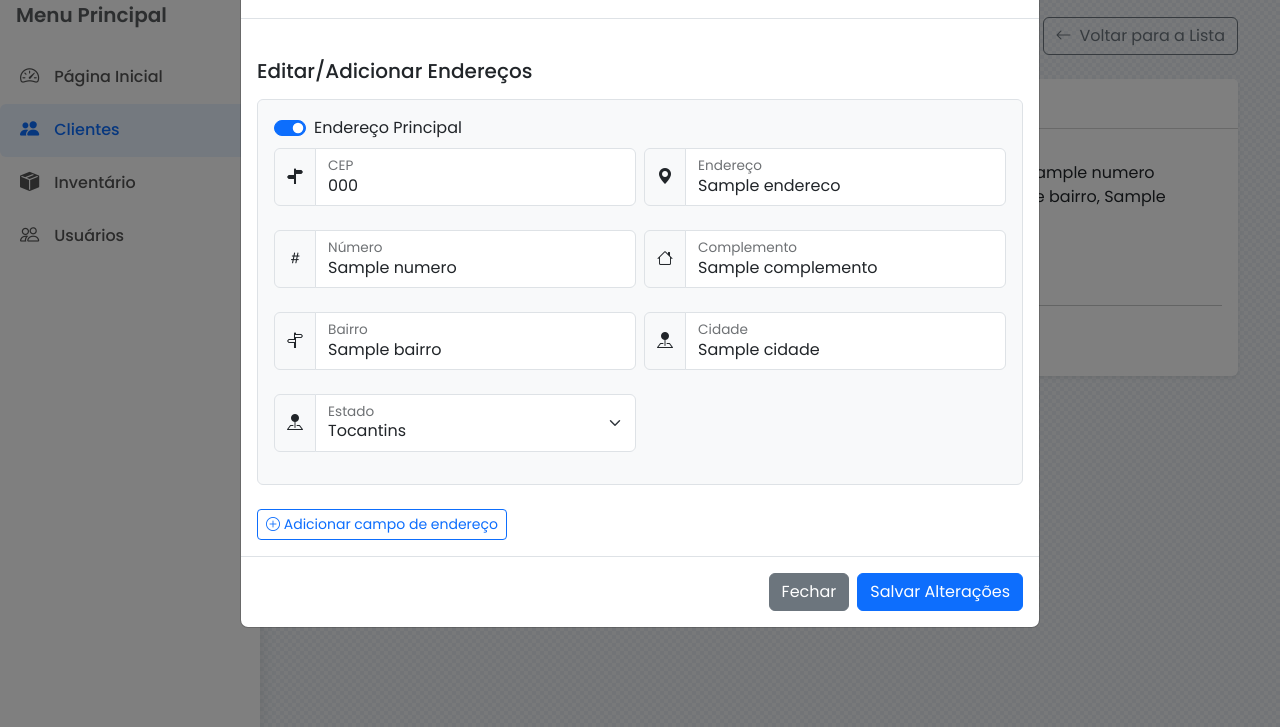
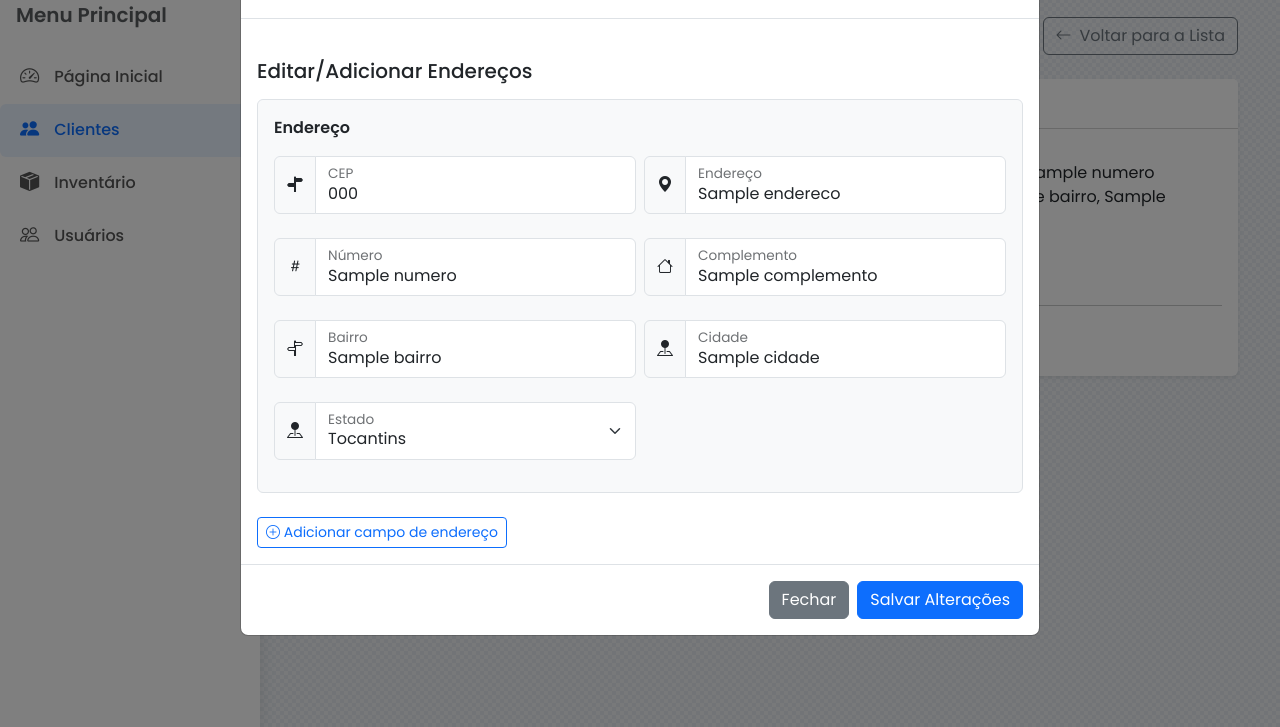
Before and after one commit to IgorKock/Oficina-Web, a Python web app: template app/templates/cliente.html in a window 1280 px wide, after a click on "Adicionar / Editar Endereços". Shown: the part 73-800 px from the top of the page. Run offline with Jinja, Linux system fonts and the light colour scheme; the template is opened without the code that fills it: most values are stand-ins (such as "Sample title", 1, 10 or a date in 2020).

Commit message:
Update cliente.html

```diff
--- a/app/templates/cliente.html
+++ b/app/templates/cliente.html
@@ -967,9 +967,8 @@
 
         newDiv.innerHTML = `
             ${removeButton}
-            <div class="form-check form-switch mb-2">
-                <input class="form-check-input is-principal-radio" type="radio" name="endereco_principal" id="endereco_principal_${index}" value="${index}" ${isPrincipal ? 'checked' : ''}>
-                <label class="form-check-label" for="endereco_principal_${index}">Endereço Principal</label>
+            <div class="mb-2">
+                <p class="mb"><strong>Endereço</strong></p>
             </div>
             <div class="row g-2">
                 <div class="col-md-6 mb-3">
```
